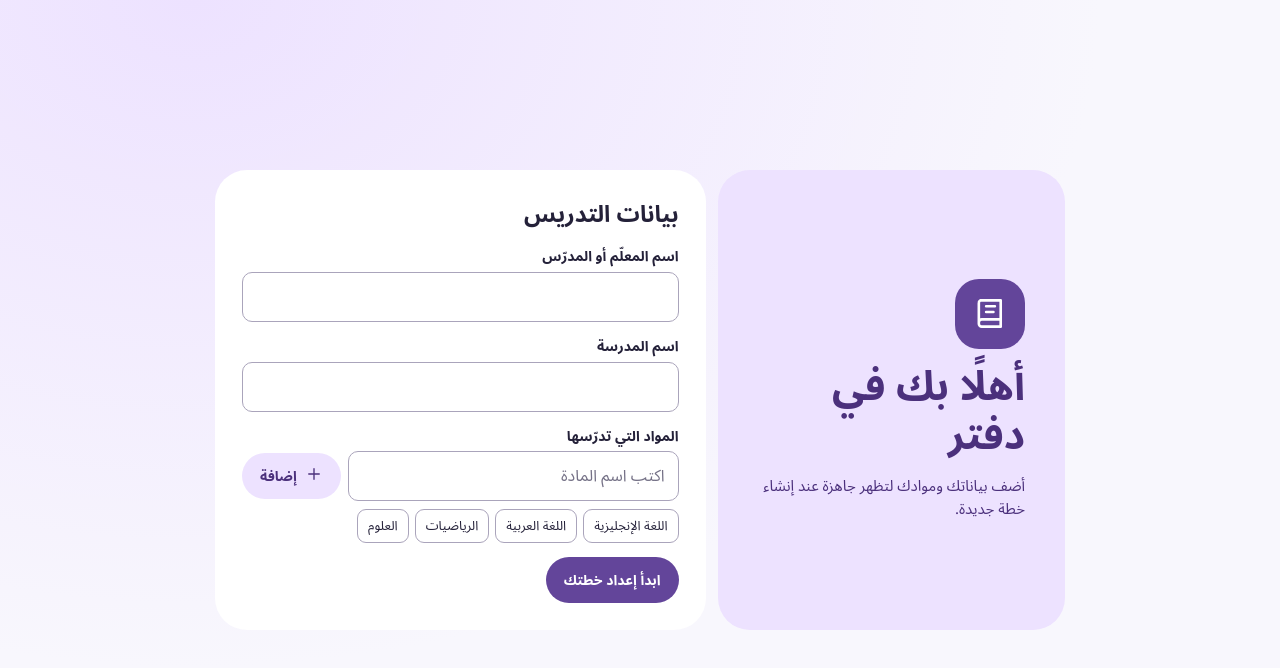
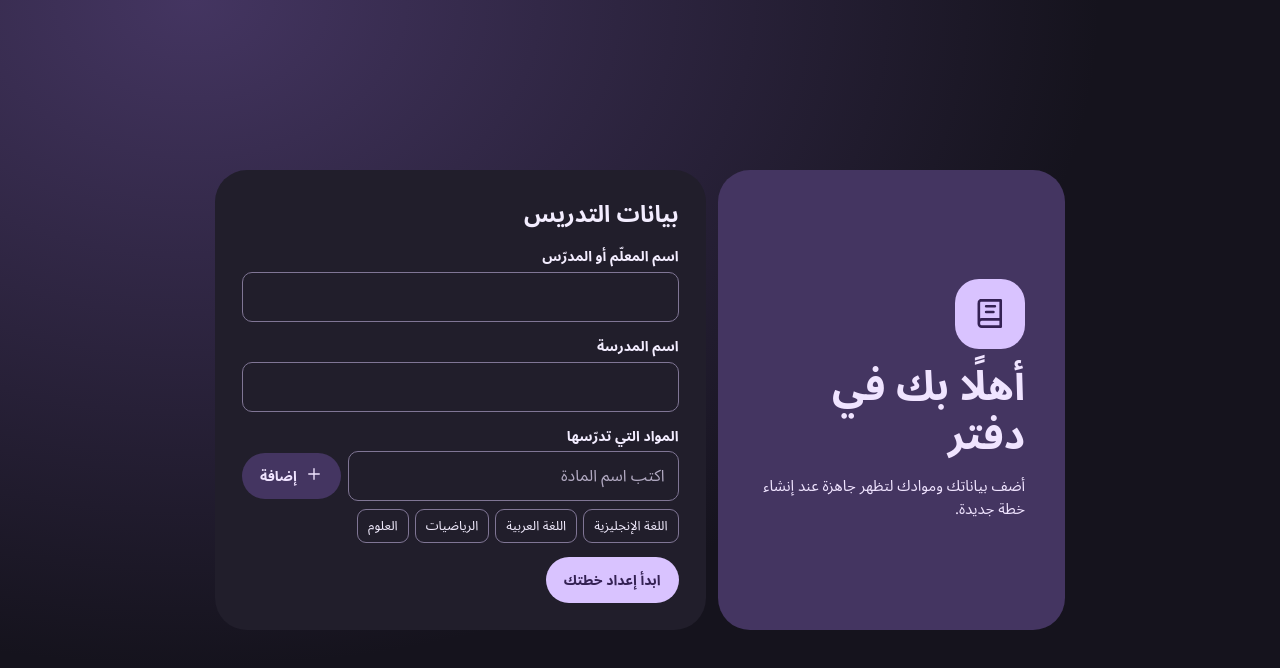
Before and after one commit to Aymandonia/plan, a plain HTML site: page index.html in a window 1280 px wide. Drawn offline with Linux system fonts and the light colour scheme.

Commit message:
Add files via upload

```diff
--- a/index.html
+++ b/index.html
@@ -1,9 +1,9 @@
 <!doctype html>
-<html lang="ar-IQ" dir="rtl">
+<html lang="ar-IQ" dir="rtl" data-theme="dark">
 <head>
 <meta charset="utf-8">
 <meta name="viewport" content="width=device-width, initial-scale=1, viewport-fit=cover">
-<meta name="theme-color" content="#f3f6fa">
+<meta name="theme-color" content="#15131d">
 <title>دفتر | الخطة اليومية</title>
 <style>
 :root {
@@ -733,7 +733,7 @@ const subjects = {
   middle:[...common,"العلوم","الفيزياء","الكيمياء","الأحياء","الاجتماعيات","التاريخ","الجغرافية","التربية الوطنية","الحاسوب","التربية الأسرية",...localLanguages],
   secondary:[...common,"الفيزياء","الكيمياء","الأحياء","التاريخ","الجغرافية","الاقتصاد","علم الاجتماع","الفلسفة وعلم النفس","الحاسوب","التربية الوطنية","التربية المهنية","التدريب العملي","الرسم الصناعي","العلوم الصناعية","المحاسبة","إدارة الأعمال","الزراعة",...localLanguages]
 };
-const defaults = {theme:"system",accent:"violet",paper:"blue",signatures:false,principalEnabled:false,principalName:"",teacher:"",school:"",subjects:[],profileComplete:false,autoDate:true};
+const defaults = {theme:"dark",accent:"violet",paper:"blue",signatures:false,principalEnabled:false,principalName:"",teacher:"",school:"",subjects:[],profileComplete:false,autoDate:true};
 const templates = {blue:"الشريط الرسمي",teal:"الهامش الهادئ",violet:"العناوين المظلّلة",mono:"الطباعة الاقتصادية",ledger:"السجلّ الجدولي",timeline:"مسار الحصّة",sidebar:"بطاقة جانبية",classic:"الإطار الكلاسيكي",outline:"بطاقات بعمودين",editorial:"الملف التحريري"};
 const viewLabels = {editor:"محرّر الخطة",preview:"المعاينة",library:"خططي",telegram:"قناة تليجرام",settings:"الإعدادات",export:"تصدير PDF"};
 const timingFields = ["timeIntro","timePresentation","timeAssessment","timeClosing"];
```
